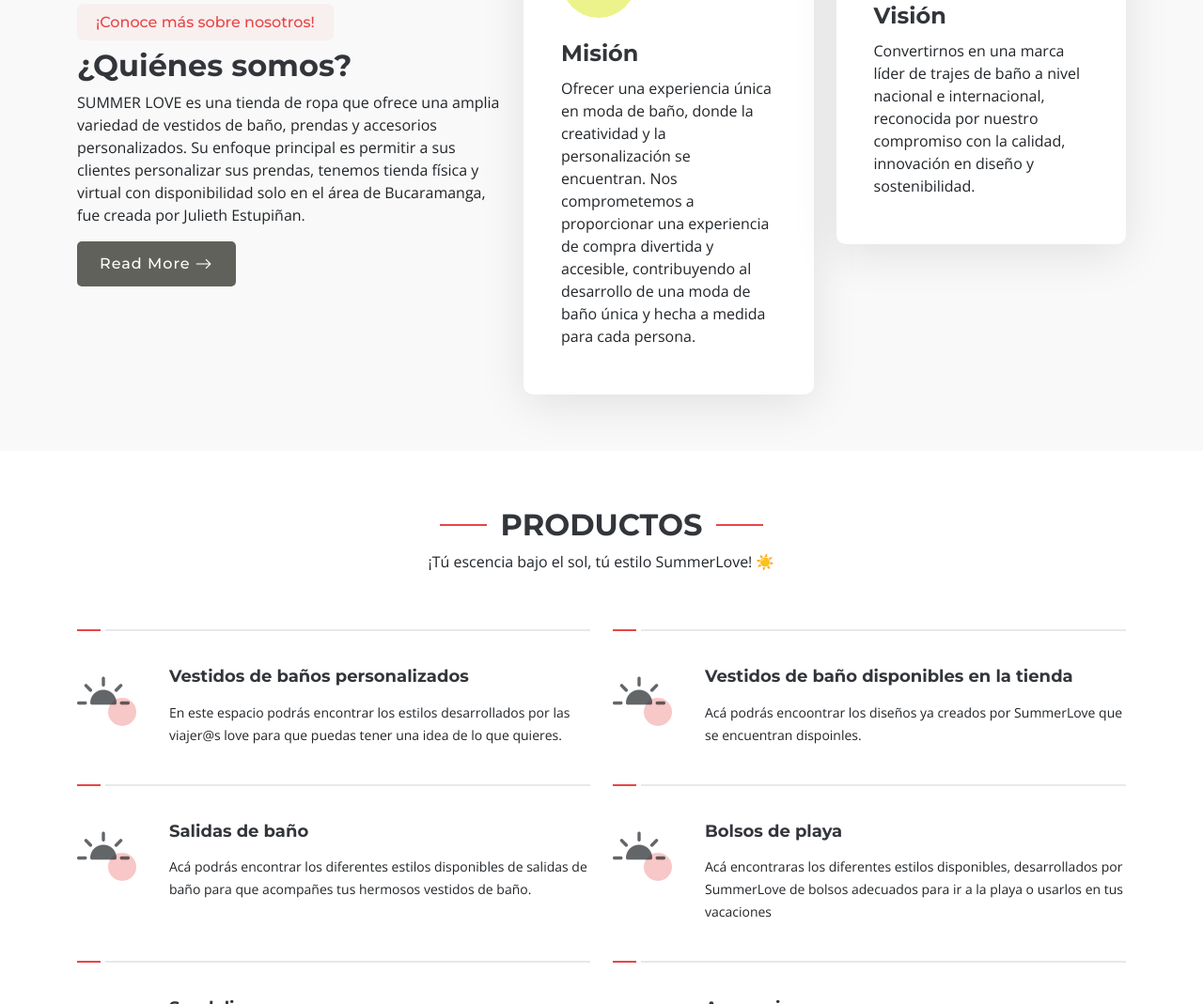
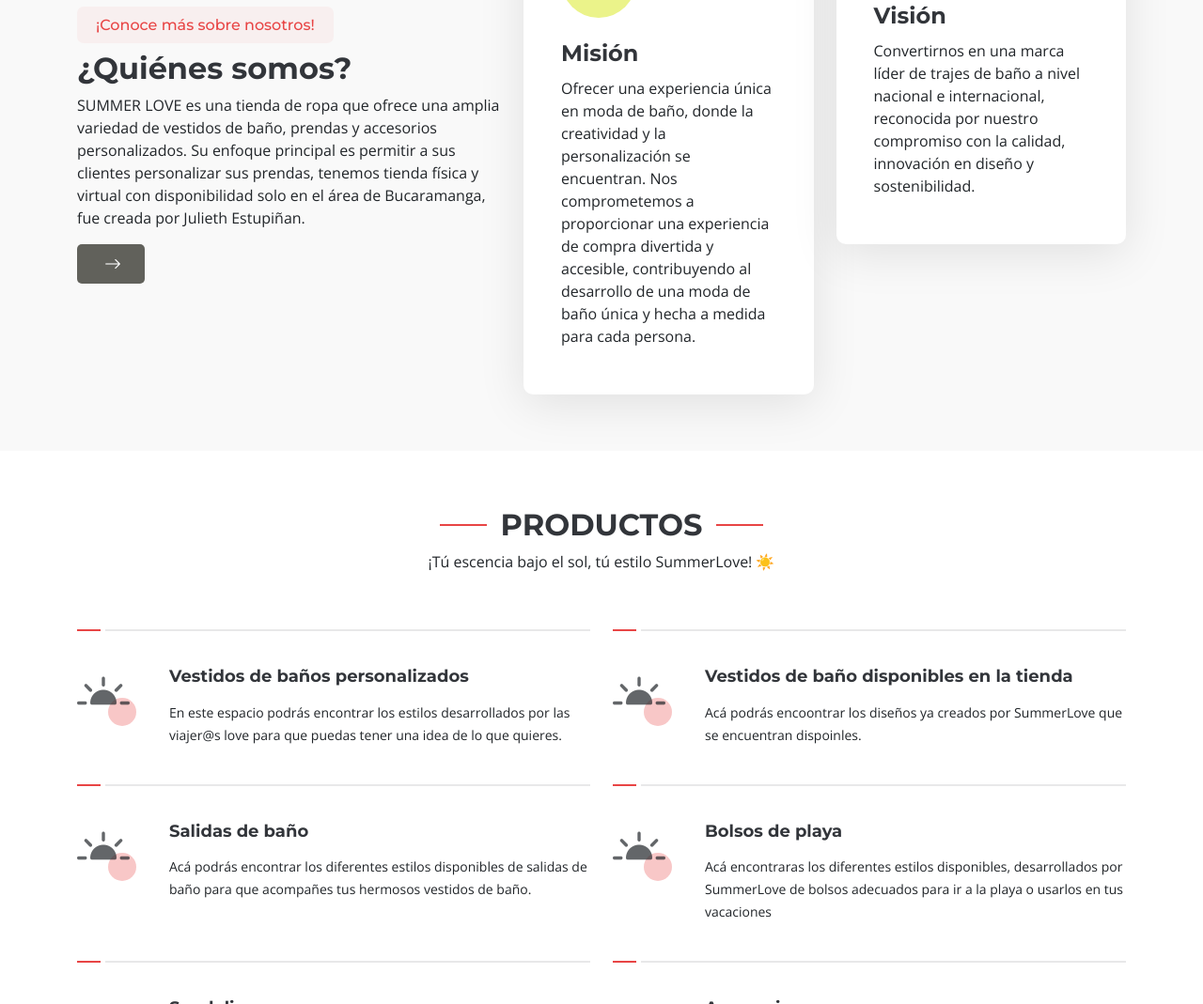
Before and after one commit to alejito17/EjemploAlejo, a plain HTML site: page index.html in a window 1280 px wide. Shown: the part 971-2040 px from the top of the page at 94% size. Drawn offline with nearby package versions, Linux system fonts and the light colour scheme; animation ran at ten frames a second.

Commit message:
Update index.html

```diff
--- a/index.html
+++ b/index.html
@@ -113,7 +113,7 @@
             <h3>¡Conoce más sobre nosotros!</h3>
             <h2>¿Quiénes somos?</h2>
             <p>SUMMER LOVE es una tienda de ropa que ofrece una amplia variedad de vestidos de baño, prendas y accesorios personalizados. Su enfoque principal es permitir a sus clientes personalizar sus prendas, tenemos tienda física y virtual con disponibilidad solo en el área de Bucaramanga, fue creada por Julieth Estupiñan.</p>
-            <a href="#" class="read-more" style="background-color: #61615b  "><span>Read More</span><i class="bi bi-arrow-right"></i></a>
+            <a href="#" class="read-more" style="background-color: #61615b  "></span><i class="bi bi-arrow-right"></i></a>
           </div>
 
           <div class="col-xl-7">
```
